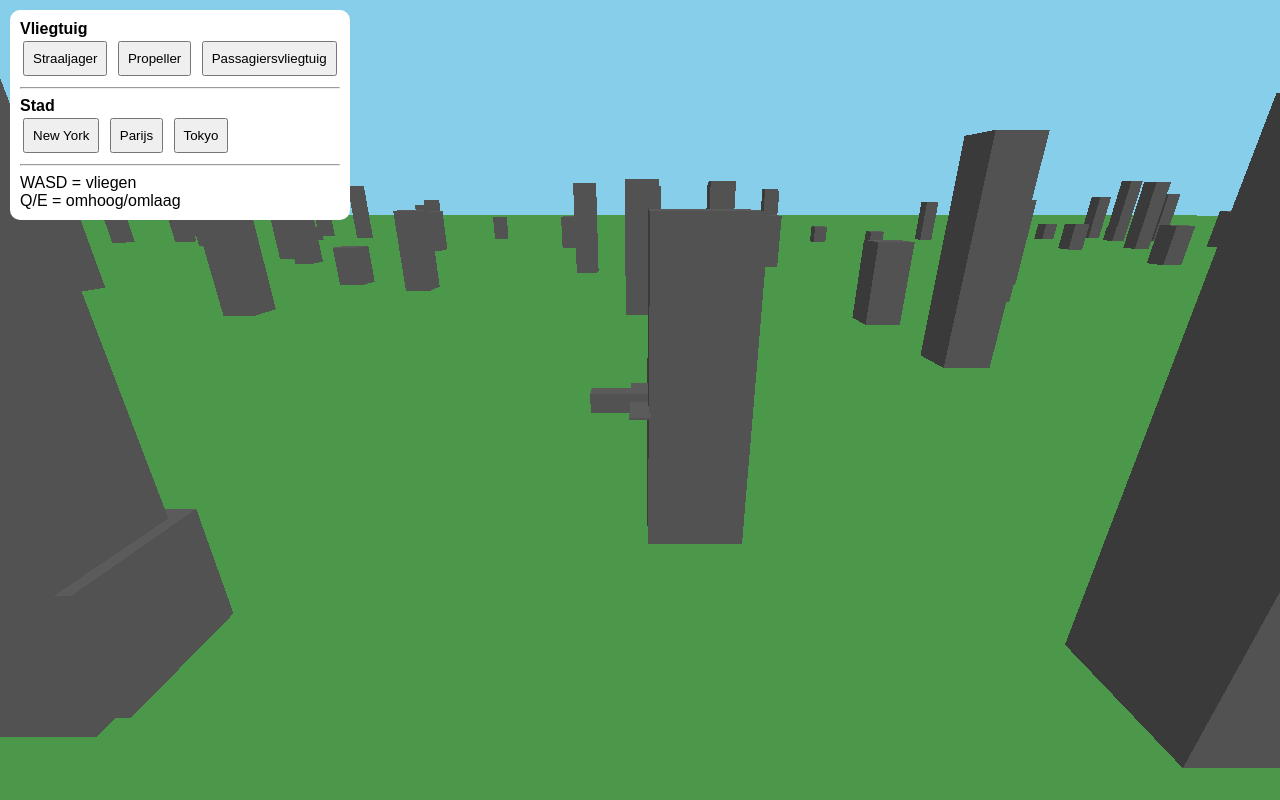
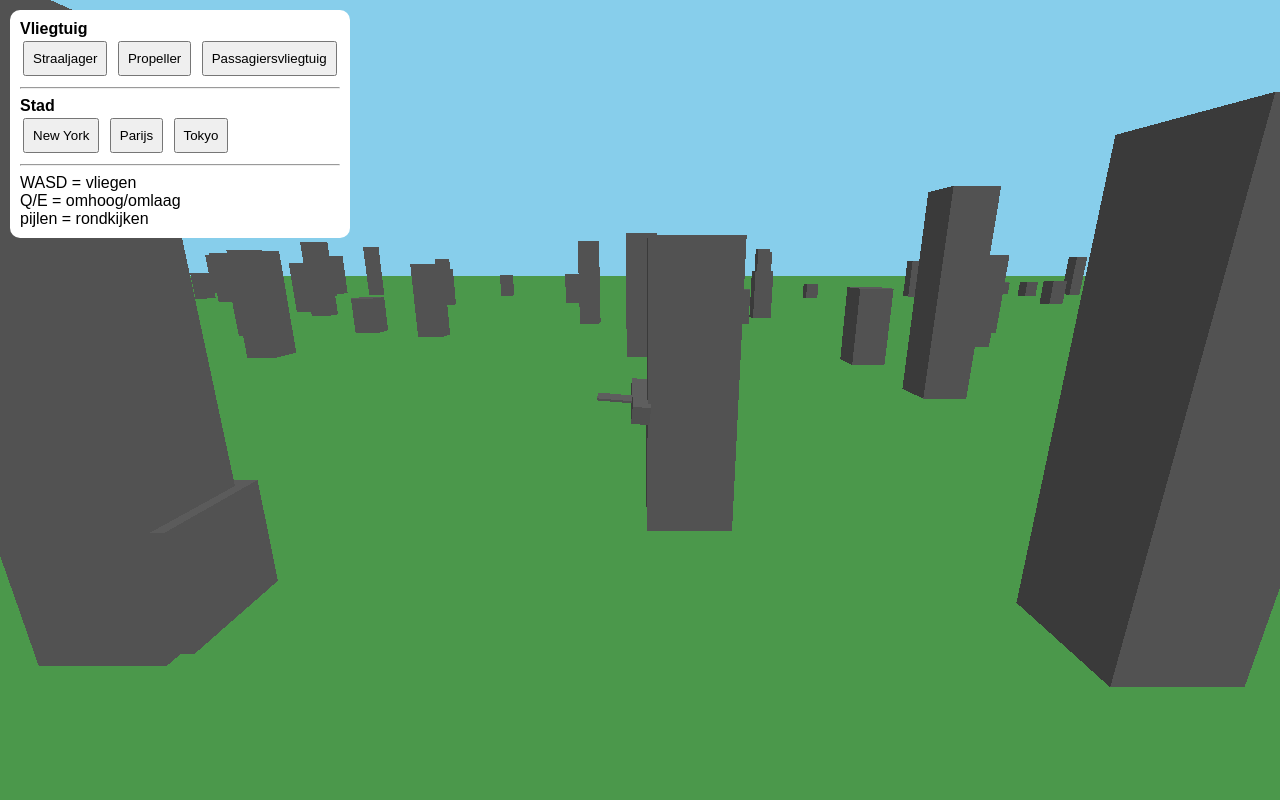
Before and after one commit to JurreVO/website-maker-app, a plain HTML site: page index.html in a window 1280 px wide. Drawn offline with nearby package versions, Linux system fonts and the light colour scheme; animation ran at ten frames a second.

Commit message:
Enhance controls and camera movement in main.js; update key handling for smoother navigation

```diff
--- a/index.html
+++ b/index.html
@@ -25,7 +25,8 @@
     <hr>
 <!-- uitleg van besturing -->
     WASD = vliegen<br>
-    Q/E = omhoog/omlaag
+    Q/E = omhoog/omlaag<br>
+    pijlen = rondkijken
   </div>
 
   <script src="script/main.js"></script>
--- a/script/main.js
+++ b/script/main.js
@@ -63,27 +63,65 @@ buildPlane("jet");
 camera.position.set(0, 5, 10);
 
 const keys = {};
+const viewState = {
+  yaw: 0,
+  pitch: -0.2,
+};
 
-document.addEventListener("keydown", (e) => (keys[e.key] = true));
-document.addEventListener("keyup", (e) => (keys[e.key] = false));
+function handleKey(event, isPressed) {
+  keys[event.key] = isPressed;
+
+  if (["ArrowLeft", "ArrowRight", "ArrowUp", "ArrowDown", "w", "a", "s", "d", "q", "e"].includes(event.key)) {
+    event.preventDefault();
+  }
+}
+
+document.addEventListener("keydown", (e) => handleKey(e, true));
+document.addEventListener("keyup", (e) => handleKey(e, false));
 
 function animate() {
   requestAnimationFrame(animate);
 
-  if (keys["w"]) plane.position.z -= 0.2;
-  if (keys["s"]) plane.position.z += 0.2;
+  if (keys["ArrowLeft"]) viewState.yaw += 0.03;
+  if (keys["ArrowRight"]) viewState.yaw -= 0.03;
+  if (keys["ArrowUp"]) viewState.pitch = Math.max(-0.7, viewState.pitch - 0.03);
+  if (keys["ArrowDown"]) viewState.pitch = Math.min(0.3, viewState.pitch + 0.03);
 
-  if (keys["a"]) plane.position.x -= 0.2;
-  if (keys["d"]) plane.position.x += 0.2;
+  const forward = new THREE.Vector3(Math.sin(viewState.yaw), 0, Math.cos(viewState.yaw)).normalize();
+  const right = new THREE.Vector3(Math.cos(viewState.yaw), 0, -Math.sin(viewState.yaw)).normalize();
+  const move = new THREE.Vector3();
+
+  if (keys["w"]) move.sub(forward);
+  if (keys["s"]) move.add(forward);
+  if (keys["a"]) move.sub(right);
+  if (keys["d"]) move.add(right);
+
+  plane.position.addScaledVector(move, 0.2);
 
   if (keys["q"]) plane.position.y += 0.2;
   if (keys["e"]) plane.position.y -= 0.2;
 
-  camera.position.lerp(
-    new THREE.Vector3(plane.position.x, plane.position.y + 4, plane.position.z + 10),
-    0.05
+  const distance = 12;
+  const desiredPosition = new THREE.Vector3(
+    plane.position.x + Math.sin(viewState.yaw) * distance,
+    plane.position.y + 4 + Math.sin(viewState.pitch) * 4,
+    plane.position.z + Math.cos(viewState.yaw) * distance
   );
 
+  const lookDirection = new THREE.Vector3(
+    Math.sin(viewState.yaw),
+    Math.sin(viewState.pitch) * 0.5,
+    Math.cos(viewState.yaw)
+  ).normalize();
+
+  const targetQuaternion = new THREE.Quaternion().setFromUnitVectors(
+    new THREE.Vector3(1, 0, 0),
+    lookDirection
+  );
+
+  plane.quaternion.slerp(targetQuaternion, 0.08);
+
+  camera.position.lerp(desiredPosition, 0.05);
   camera.lookAt(plane.position);
 
   renderer.render(scene, camera);
```
